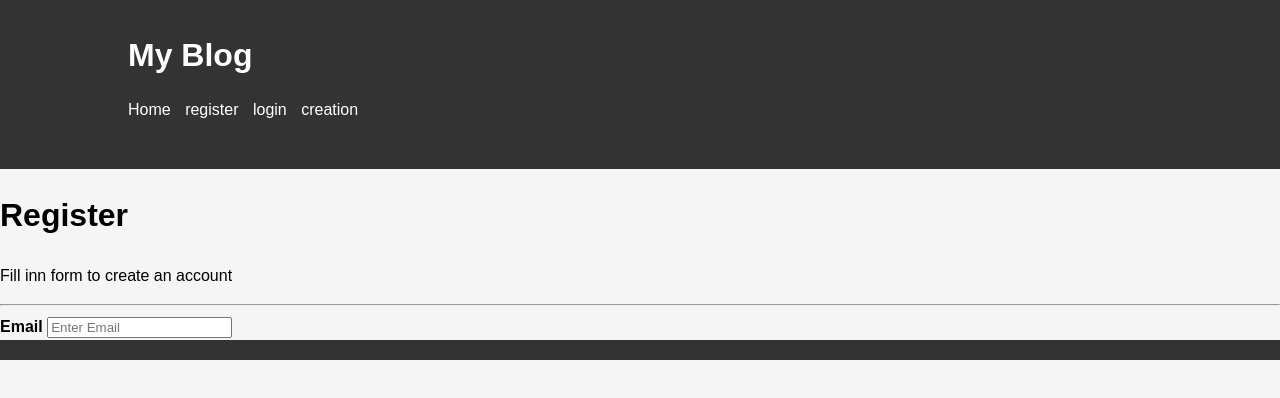
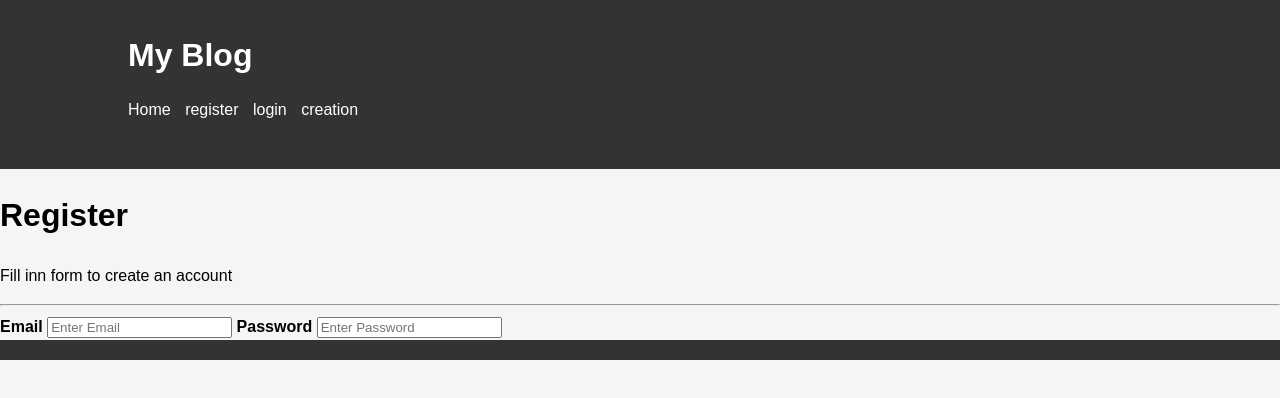
Before and after one commit to kanotten/Projectexam-1, a plain HTML site: page admin-reg.html in a window 1280 px wide. Drawn offline with Linux system fonts and the light colour scheme; files that its build step writes are made by us from their sources; files whose address does not match are found by name.

Commit message:
added password form to register page

```diff
--- a/admin-reg.html
+++ b/admin-reg.html
@@ -36,6 +36,14 @@
                         id="email"
                         required
                     />
+                    <label for="password-repeat"><b>Password</b></label>
+                    <input
+                        type="password"
+                        placeholder="Enter Password"
+                        name="password"
+                        id="psw"
+                        required
+                    />
                 </div>
             </form>
         </main>
```
